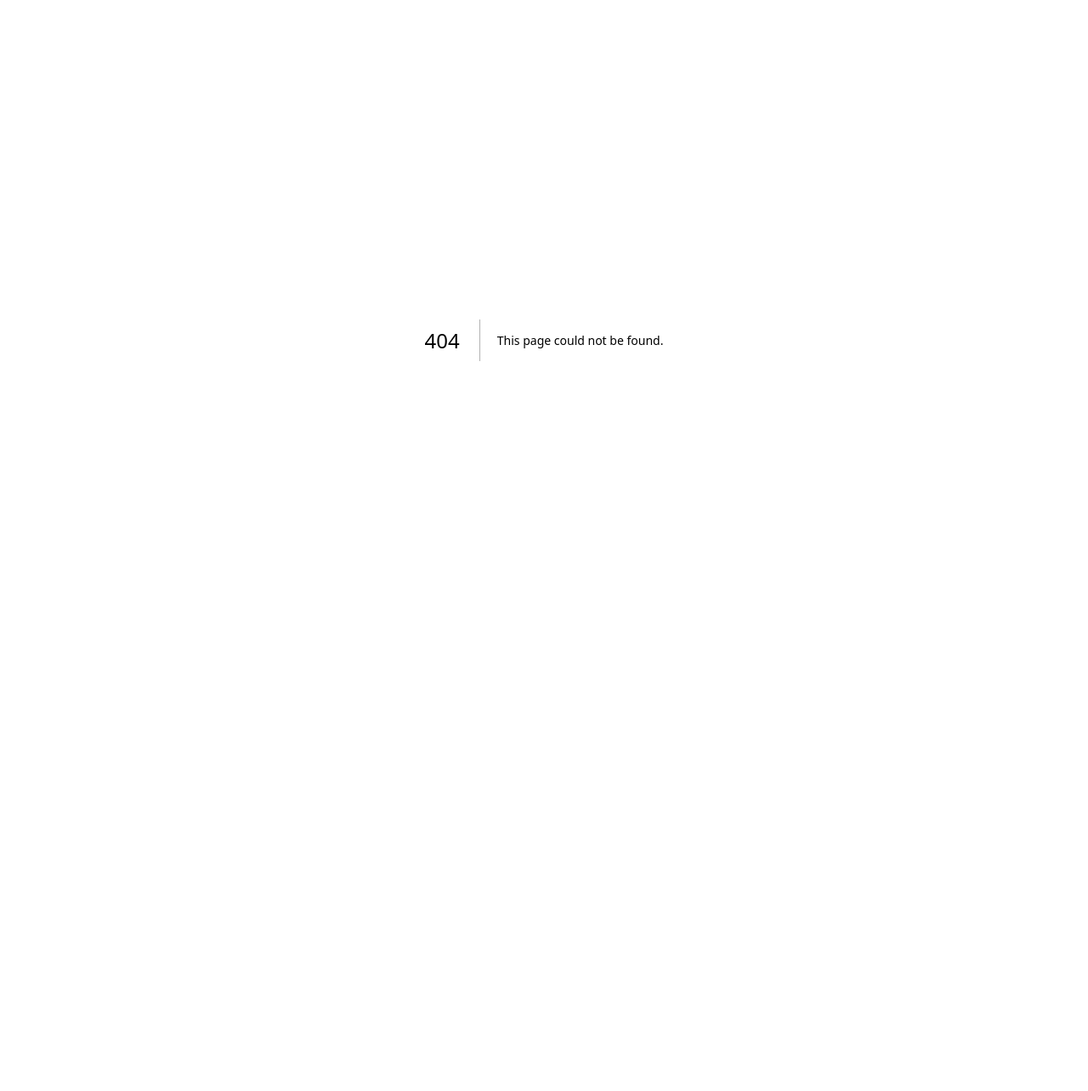
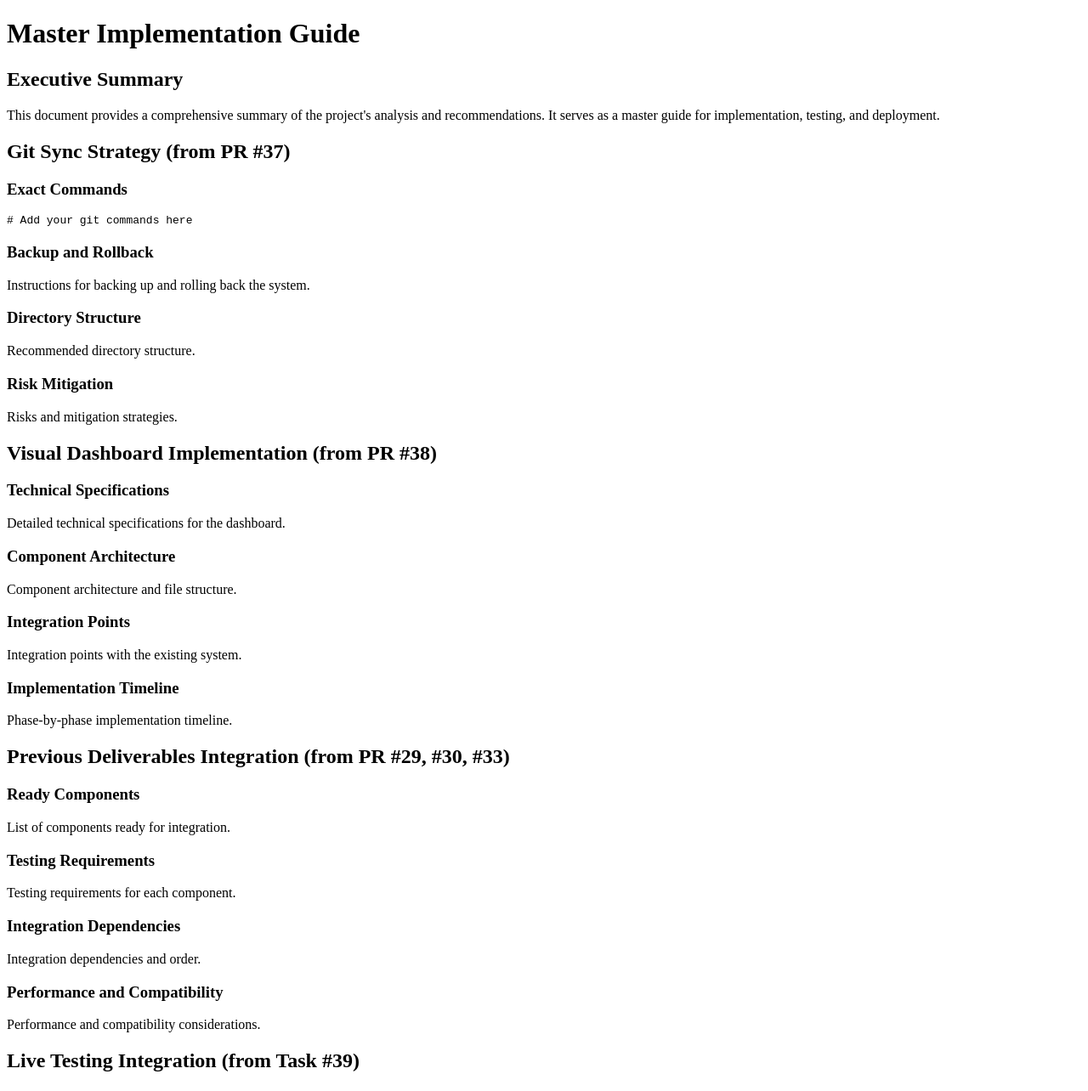
Before and after one commit to bjud-in-oss/community-outreach-test, a Next.js app: page /implementation-guide in a window 1280 px wide. Before the commit this address had no page. Shown: the top 1284 px of the page at 85% size. Before the commit the page ends 800 px from the top, so only its background shows below. Built offline with nearby package versions, Linux system fonts and the light colour scheme.

Commit message:
feat: Create Master Implementation Guide

```diff
--- /dev/null
+++ b/pages/implementation-guide.tsx
@@ -0,0 +1,126 @@
+import type { NextPage } from 'next';
+import Head from 'next/head';
+
+const ImplementationGuide: NextPage = () => {
+  return (
+    <div>
+      <Head>
+        <title>Master Implementation Guide</title>
+        <meta name="description" content="Master Implementation Guide" />
+        <link rel="icon" href="/favicon.ico" />
+      </Head>
+
+      <main>
+        <h1>Master Implementation Guide</h1>
+
+        <section>
+          <h2>Executive Summary</h2>
+          <p>
+            This document provides a comprehensive summary of the project's analysis and recommendations. It serves as a master guide for implementation, testing, and deployment.
+          </p>
+        </section>
+
+        <section>
+          <h2>Git Sync Strategy (from PR #37)</h2>
+          <h3>Exact Commands</h3>
+          <pre>
+            <code>
+              # Add your git commands here
+            </code>
+          </pre>
+          <h3>Backup and Rollback</h3>
+          <p>
+            Instructions for backing up and rolling back the system.
+          </p>
+          <h3>Directory Structure</h3>
+          <p>
+            Recommended directory structure.
+          </p>
+          <h3>Risk Mitigation</h3>
+          <p>
+            Risks and mitigation strategies.
+          </p>
+        </section>
+
+        <section>
+          <h2>Visual Dashboard Implementation (from PR #38)</h2>
+          <h3>Technical Specifications</h3>
+          <p>
+            Detailed technical specifications for the dashboard.
+          </p>
+          <h3>Component Architecture</h3>
+          <p>
+            Component architecture and file structure.
+          </p>
+          <h3>Integration Points</h3>
+          <p>
+            Integration points with the existing system.
+          </p>
+          <h3>Implementation Timeline</h3>
+          <p>
+            Phase-by-phase implementation timeline.
+          </p>
+        </section>
+
+        <section>
+          <h2>Previous Deliverables Integration (from PR #29, #30, #33)</h2>
+          <h3>Ready Components</h3>
+          <p>
+            List of components ready for integration.
+          </p>
+          <h3>Testing Requirements</h3>
+          <p>
+            Testing requirements for each component.
+          </p>
+          <h3>Integration Dependencies</h3>
+          <p>
+            Integration dependencies and order.
+          </p>
+          <h3>Performance and Compatibility</h3>
+          <p>
+            Performance and compatibility considerations.
+          </p>
+        </section>
+
+        <section>
+          <h2>Live Testing Integration (from Task #39)</h2>
+          <h3>Preview Links</h3>
+          <p>
+            How preview links will work with the existing system.
+          </p>
+          <h3>Deployment Strategy</h3>
+          <p>
+            Deployment strategy for isolated testing.
+          </p>
+          <h3>Approval Workflow</h3>
+          <p>
+            Integration with the approval workflow.
+          </p>
+        </section>
+
+        <section>
+          <h2>Testing Strategy</h2>
+          <p>
+            Overall testing strategy for the project.
+          </p>
+        </section>
+
+        <section>
+          <h2>Risk Assessment</h2>
+          <p>
+            Overall risk assessment for the project.
+          </p>
+        </section>
+
+        <section>
+          <h2>Timeline</h2>
+          <p>
+            Overall project timeline.
+          </p>
+        </section>
+      </main>
+    </div>
+  );
+};
+
+export default ImplementationGuide;
--- a/pages/index.tsx
+++ b/pages/index.tsx
@@ -14,6 +14,10 @@ const Home: NextPage = () => {
         <h1>
           Welcome to <a href="https://nextjs.org">Next.js!</a>
         </h1>
+
+        <p>
+          <a href="/implementation-guide">View the Master Implementation Guide</a>
+        </p>
       </main>
     </div>
   );
```
